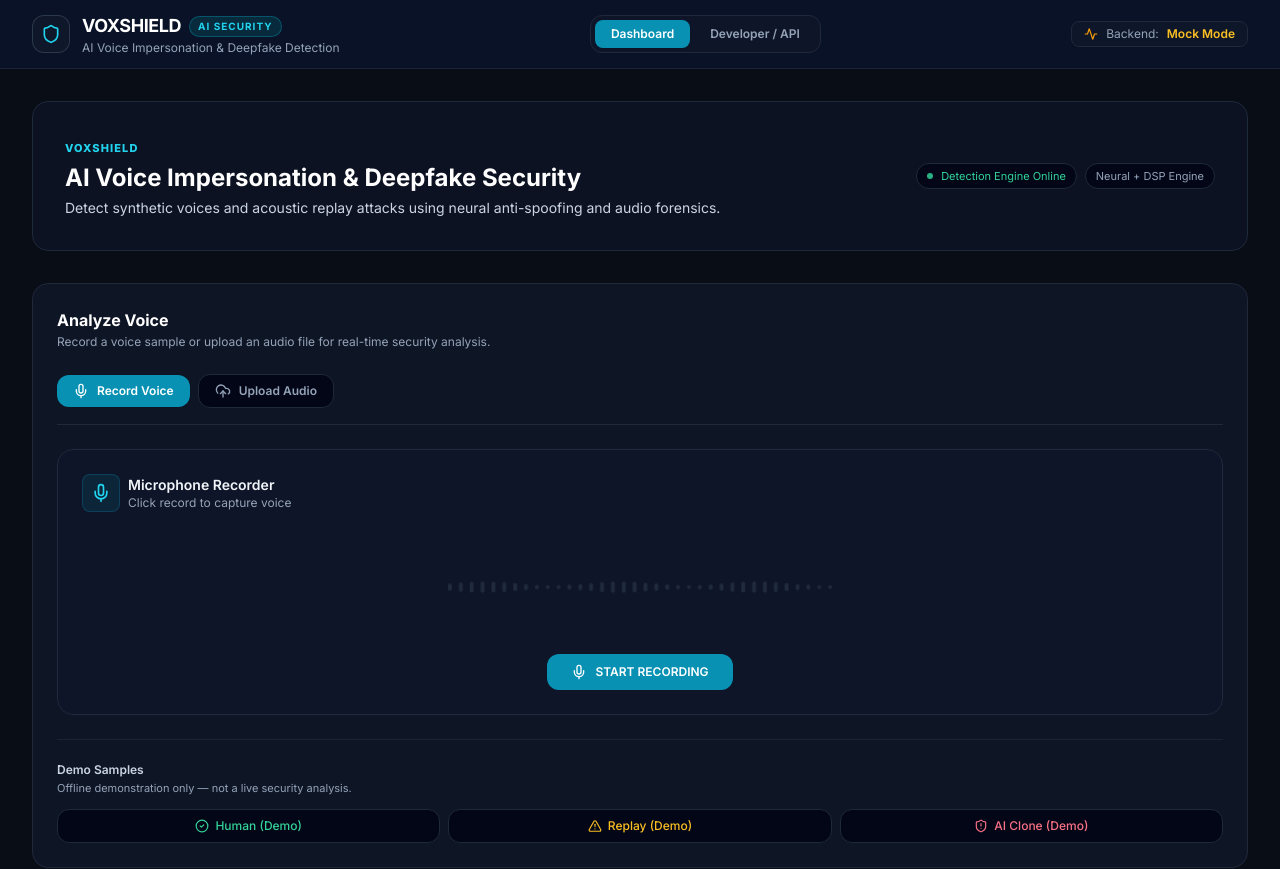
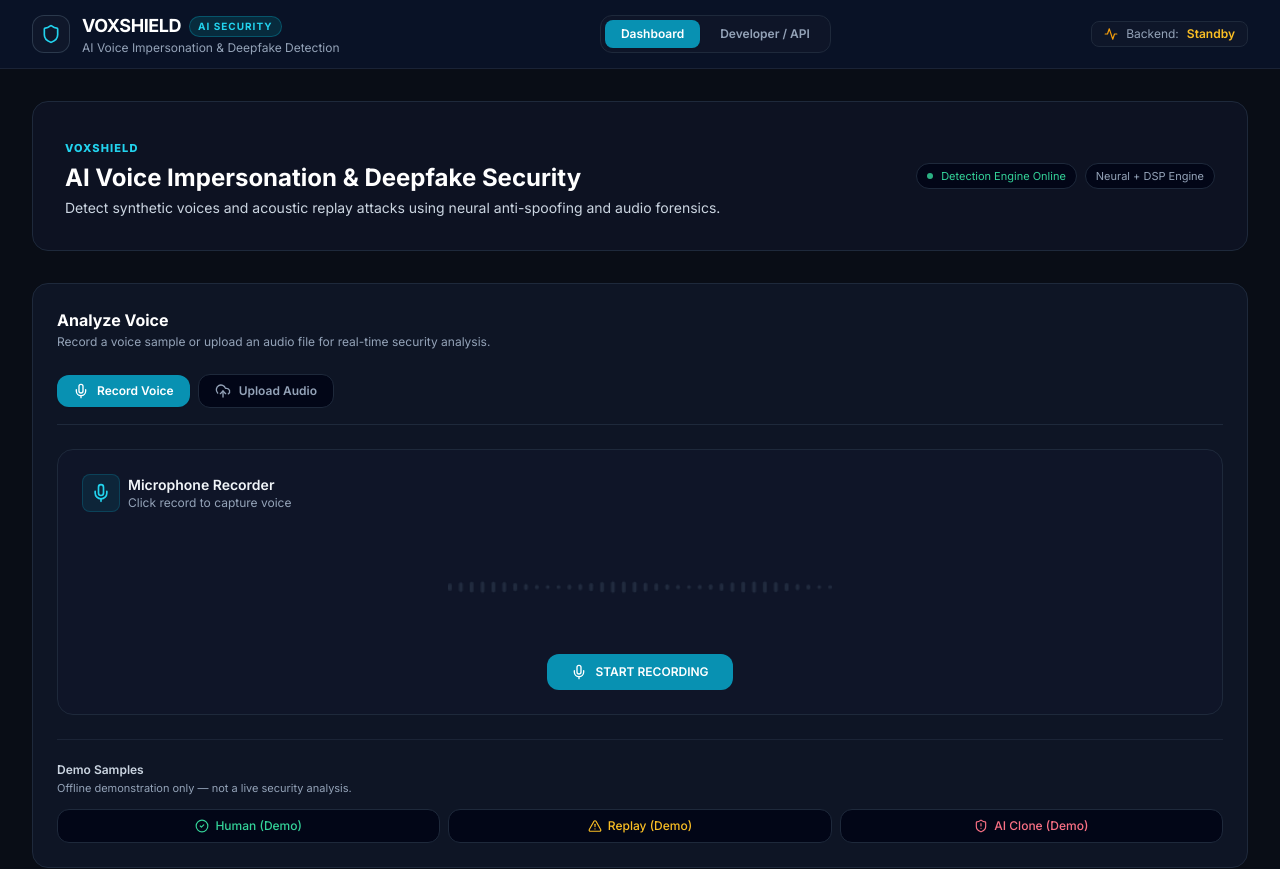
Before and after one commit to MANU132005/voxshield, a React (Vite) app in the folder frontend/: page / in a window 1280 px wide. Shown: the top 869 px of the page. Built offline with nearby package versions, Linux system fonts and the light colour scheme; no server answers.

Commit message:
Fix misleading Backend status badge in Navbar and expand supported format display in AudioUploader

```diff
--- a/frontend/src/components/AudioUploader.tsx
+++ b/frontend/src/components/AudioUploader.tsx
@@ -1,6 +1,6 @@
 import React, { useRef, useState } from 'react';
-import { UploadCloud, FileAudio, CheckCircle2, ShieldAlert, AlertTriangle, Sparkles } from 'lucide-react';
-import { formatFileSize, createDemoWavBlob } from '../utils/audioUtils';
+import { UploadCloud, FileAudio } from 'lucide-react';
+import { formatFileSize } from '../utils/audioUtils';
 import { RiskStatus } from '../types/analysis';
 
 interface AudioUploaderProps {
@@ -63,7 +63,7 @@ export const AudioUploader: React.FC<AudioUploaderProps> = ({
         <input
           ref={fileInputRef}
           type="file"
-          accept="audio/*"
+          accept=".wav,.mp3,.flac,.m4a,.ogg,.webm,audio/*"
           className="hidden"
           onChange={handleFileChange}
         />
@@ -77,7 +77,7 @@ export const AudioUploader: React.FC<AudioUploaderProps> = ({
             )}
           </p>
           <div className="text-[11px] text-slate-400 space-y-0.5">
-            <p>Supported formats: <strong className="text-slate-300">WAV, MP3, FLAC, M4A</strong></p>
+            <p>Supported formats: <strong className="text-slate-300">WAV, MP3, FLAC, M4A, OGG, WEBM</strong></p>
             <p>Maximum file size: <strong className="text-slate-300">25 MB</strong></p>
           </div>
         </div>
--- a/frontend/src/components/Navbar.tsx
+++ b/frontend/src/components/Navbar.tsx
@@ -81,7 +81,7 @@ export const Navbar: React.FC<NavbarProps> = ({
             <Activity className={`w-3.5 h-3.5 ${backendStatus === 'online' ? 'text-emerald-400 animate-pulse' : 'text-amber-500'}`} />
             <span className="text-slate-400">Backend:</span>
             <span className={`font-semibold ${backendStatus === 'online' ? 'text-emerald-400' : 'text-amber-400'}`}>
-              {backendStatus === 'online' ? 'Online' : 'Mock Mode'}
+              {backendStatus === 'online' ? 'Online' : backendStatus === 'checking' ? 'Connecting...' : 'Standby'}
             </span>
           </div>
 
```
